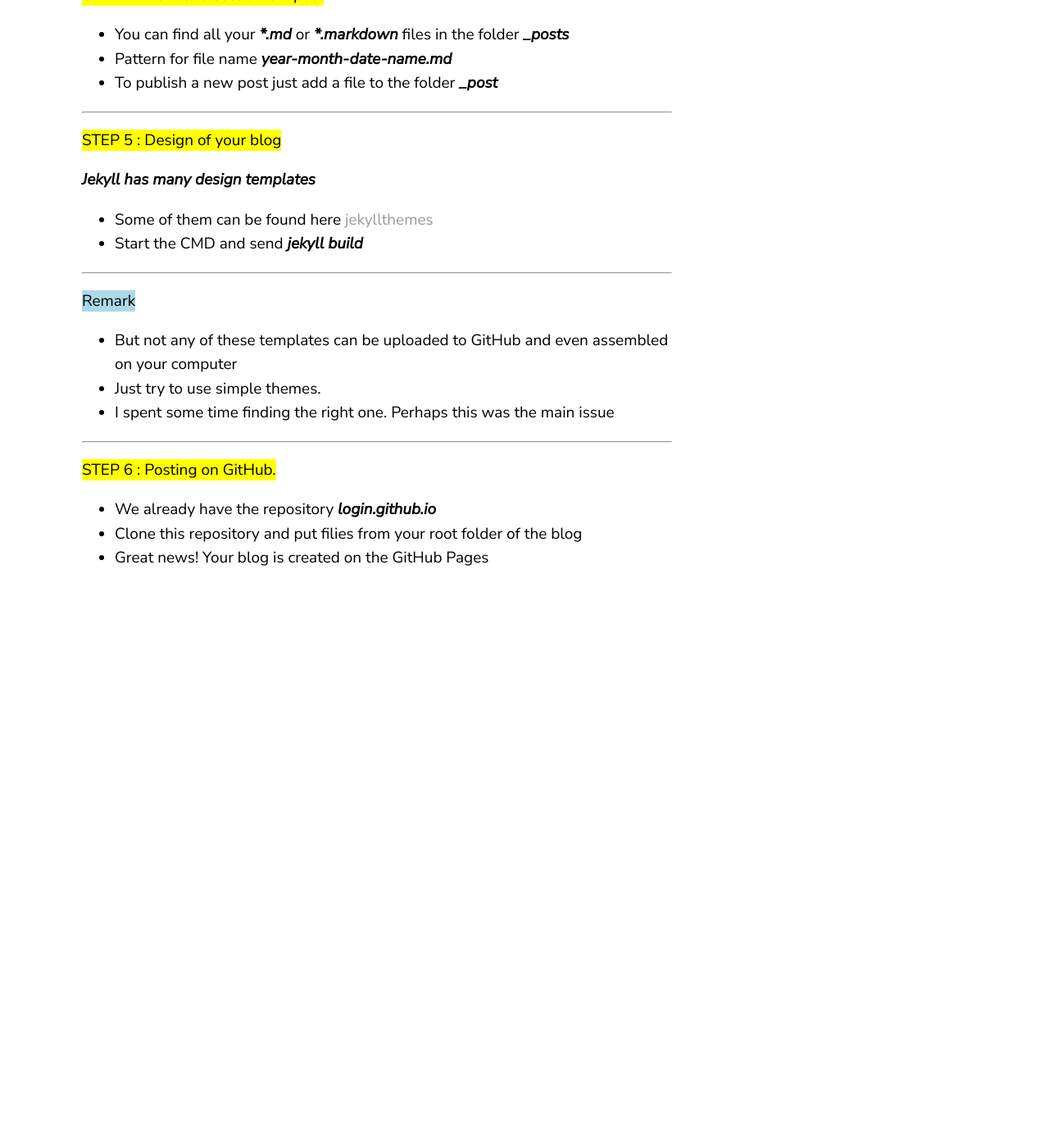
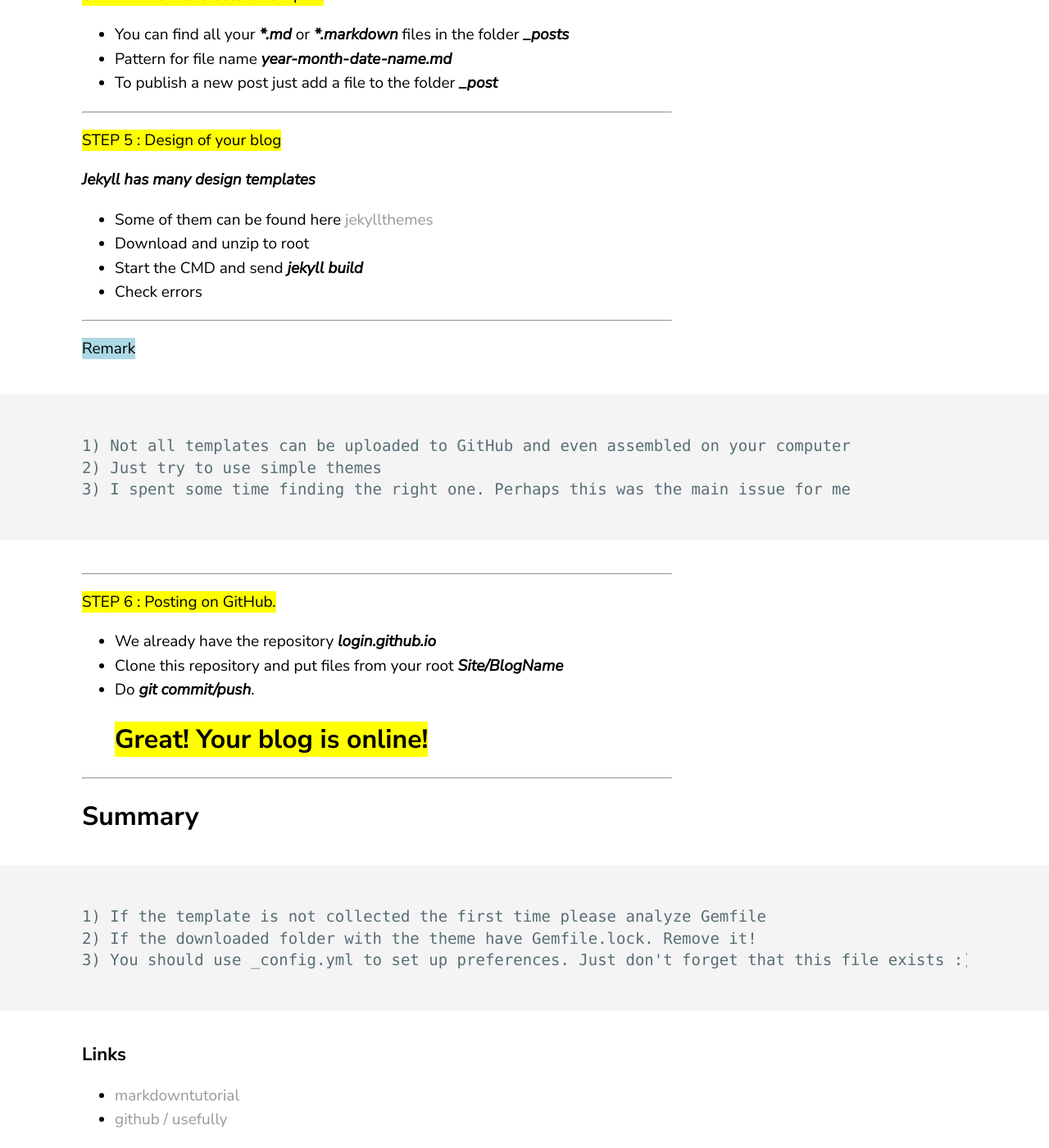
Before and after one commit to Rocket47/Rocket47.github.io, a Jekyll site: the page built from _posts/2020-03-04-second-post-tutorial_io.markdown, in a window 1280 px wide and 1400 px high, scrolled down 1853 px. Shown: the whole window at 82% size. Built offline with Jekyll 4.4.1, drawn with Linux system fonts in a browser that asks for light colours; before the commit the page ends 2568 px from its top, so only the background shows below that; some of the changed text lies outside the part shown.

Commit message:
Update post 2.0.3

````diff
--- a/_posts/2020-03-04-second-post-tutorial_io.markdown
+++ b/_posts/2020-03-04-second-post-tutorial_io.markdown
@@ -14,7 +14,7 @@ So, this instruction for windows users but for unix it will be easy, as always :
 
 * Need to create a repository [GitHubPages](https://pages.github.com/)
 
-* I decided to use [Jekyll]( https://jekyllrb.com/)  (Actually, it was first tool which have been found me.)
+* I decided to use [Jekyll]( https://jekyllrb.com/)  (Actually, it was the first tool which has been found me.)
 
 
     1) Please install ruby gems [official site](https://rubyinstaller.org/)
@@ -62,17 +62,33 @@ cmd: CTRL+C //stop server
 ***Jekyll has many design templates***
 
 * Some of them can be found here [jekyllthemes](https://rubyinstaller.org/)
+* Download and unzip to root
 * Start the CMD and send ***jekyll build***
+* Check errors
 
 ***
 <mark style="background-color: lightblue">Remark</mark>
-* But not any of these templates can be uploaded to GitHub and even assembled on your computer
-* Just try to use simple themes.
-* I spent some time finding the right one. Perhaps this was the main issue
+```
+1) Not all templates can be uploaded to GitHub and even assembled on your computer
+2) Just try to use simple themes
+3) I spent some time finding the right one. Perhaps this was the main issue for me
+```
 
 ***
 <mark>STEP 6 : Posting on GitHub.</mark>
 
 * We already have the repository ***login.github.io***
-* Clone this repository and put filies from your root folder of the blog
-* Great news! Your blog is created on the GitHub Pages
+* Clone this repository and put files from your root ***Site/BlogName***
+* Do ***git commit/push***.
+## <mark>Great! Your blog is online!</mark>
+
+***
+## Summary
+```
+1) If the template is not collected the first time please analyze Gemfile
+2) If the downloaded folder with the theme have Gemfile.lock. Remove it!
+3) You should use _config.yml to set up preferences. Just don't forget that this file exists :)
+```
+### Links
+* [markdowntutorial](https://www.markdowntutorial.com/)
+* [github / usefully](https://github.com/adam-p/markdown-here/wiki/Markdown-Cheatsheet)
````
